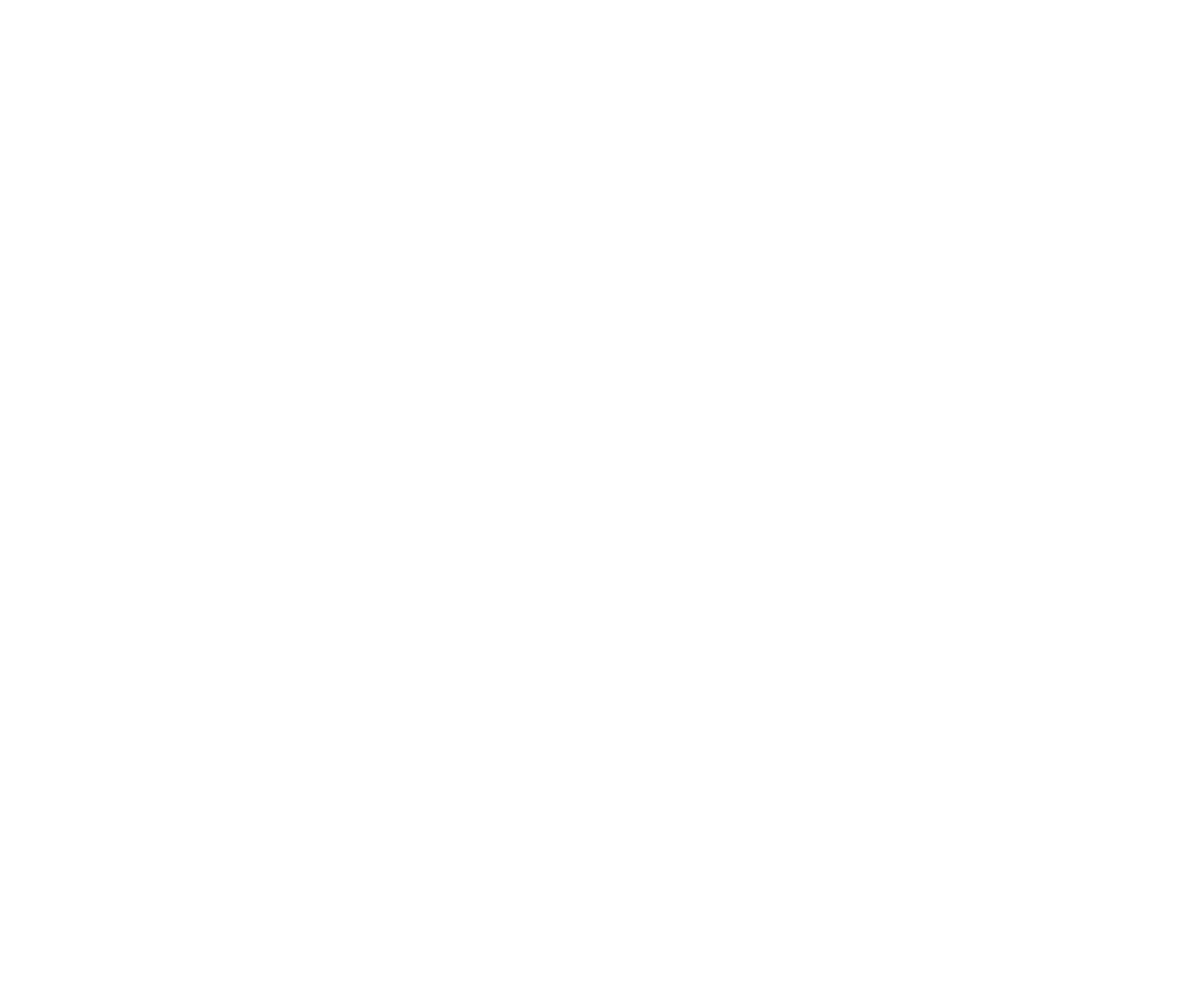
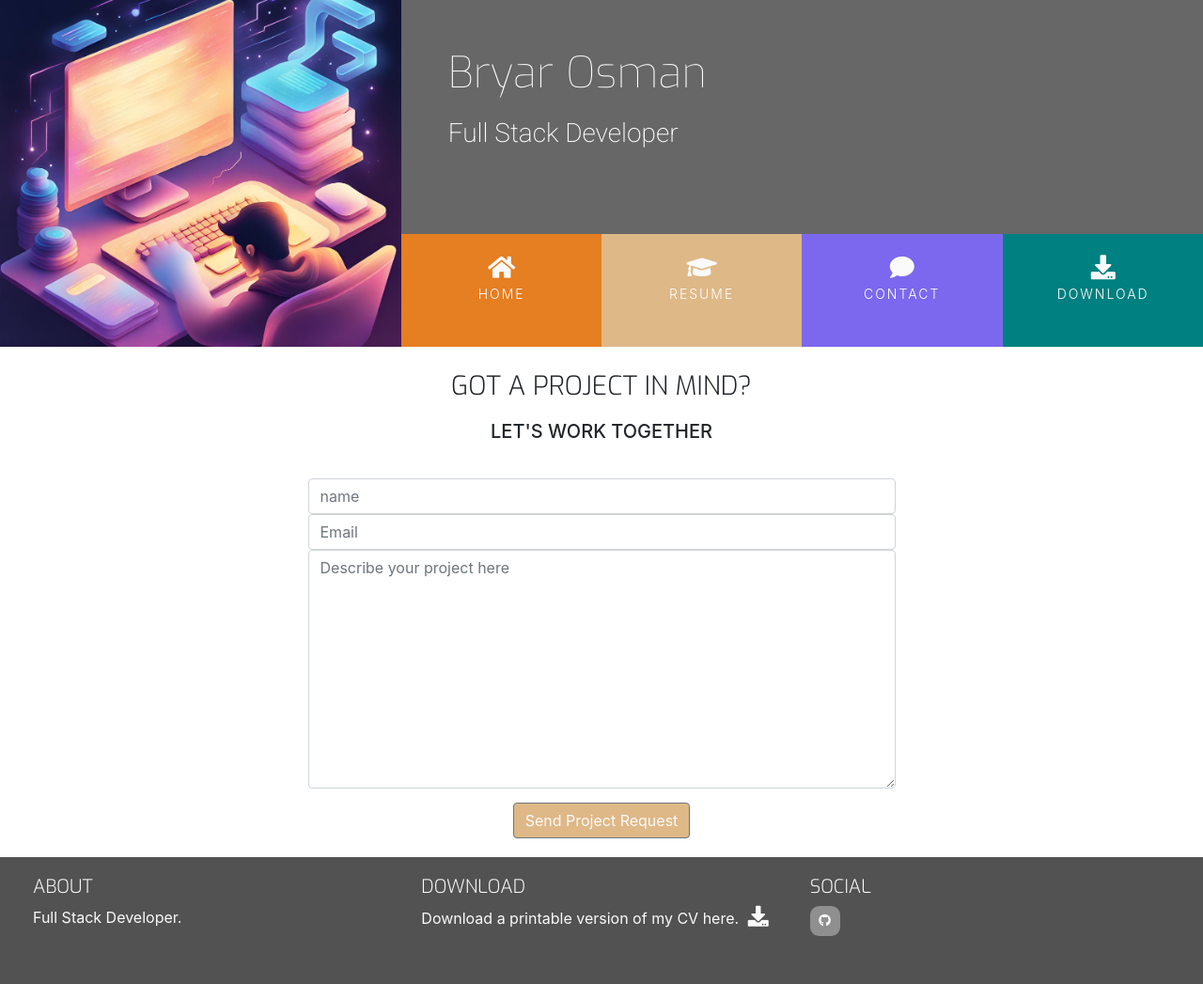
Before and after one commit to Bryaro/Resume-Project, a plain HTML site: page contact.html in a window 1280 px wide. Shown: the whole page at 94% size. Before the commit the page ends 800 px from the top, so only its background shows below. Drawn offline with nearby package versions, Linux system fonts and the light colour scheme.

Commit message:
Add form and CSS to contact page

```diff
--- a/assets/css/style.css
+++ b/assets/css/style.css
@@ -12,6 +12,10 @@
 
 .bg-color-personal-info {
     background-color: #f4f4f4;
+}
+
+.bg-color-contact {
+    background-color: #fff;
 }
 
 .ui-menu-color-home {
@@ -324,3 +328,40 @@ footer {
 .history-items {
     margin-bottom: 30px;
 }
+
+/* ----------------Contact Form-------------- */
+
+.contact-heading {
+    font-family: "Exo", sans-serif;
+    font-weight: 300;
+    margin-top: 25px;
+    margin-bottom: 20px;
+}
+
+.center-form {
+    padding-top: 10px;
+    margin: 0 auto;
+    max-width: 70%;
+}
+
+button[type="submit"] {
+    margin-top: 15px;
+    margin-bottom: 20px;
+    color: #fafafa;
+    background-color:burlywood;
+    transition: all .5s ease-in-out;
+    -moz-transition: all .5s ease-in-out;
+    -webkit-transition: all .5s ease-in-out;
+}
+
+
+/* ----------------Media Queries-------------- */
+
+@media(min-width: 992px) {
+    .center-form {
+        padding-top: 30px;
+        min-height: 240px;
+        margin: 0 auto;
+        max-width: 50%;
+    }
+}
--- a/contact.html
+++ b/contact.html
@@ -0,0 +1,100 @@
+<!DOCTYPE html>
+<html lang="en">
+<head>
+    <meta charset="UTF-8">
+    <meta name="viewport" content="width=device-width, initial-scale=1.0">
+    <link rel="stylesheet" href="https://maxcdn.bootstrapcdn.com/bootstrap/4.2.1/css/bootstrap.min.css" type="text/css" />
+    <link rel="stylesheet" href="https://use.fontawesome.com/releases/v5.0.10/css/all.css" integrity="sha384-+d0P83n9kaQMCwj8F4RJB66tzIwOKmrdb46+porD/OvrJ+37WqIM7UoBtwHO6Nlg" crossorigin="anonymous">
+    <link rel="stylesheet" href="https://cdnjs.cloudflare.com/ajax/libs/hover.css/2.1.1/css/hover-min.css" type="text/css" />
+    <link rel="stylesheet" href="assets/css/style.css">
+    <title>Bryar</title>
+</head>
+<body>
+    <header>
+        <div class="row no-gutters">
+            <a href="index.html" class="col-md-4 logo">
+
+            </a>
+            <div class="col-md-8">
+                <div class="row bg-color-name-title no-gutters">
+                    <div class="col heading">
+                        <h1 class="name">Bryar Osman</h1>
+                        <h2 class="title">Full Stack Developer</h2>
+                    </div>
+                </div>
+                <div class="row no-gutters">
+                    <div class="col">
+                        <ul id="nav" class="list-inline menucontainer">
+                            <li class="col-6 col-sm-3 ui-menu-color-home list-inline-item menuitem">
+                                <a href="index.html" class="hvr-sweep-to-bottom"><i class="fa fa-home" aria-hidden="true"></i><span>Home</span></a>
+                            </li>
+                            <li class="col-6 col-sm-3 ui-menu-color-resume list-inline-item menuitem">
+                                <a href="resume.html" class="hvr-sweep-to-bottom"><i class="fa fa-graduation-cap" aria-hidden="true"></i><span>Resume</span></a>
+                            </li>
+                            <li class="col-6 col-sm-3 ui-menu-color-contact list-inline-item menuitem">
+                                <a href="contact.html" class="hvr-sweep-to-bottom"><i class="fas fa-comment" aria-hidden="true"></i><span>Contact</span></a>
+                            </li>
+                            <li class="col-6 col-sm-3 ui-menu-color-download list-inline-item menuitem">
+                                <a href="#" class="hvr-sweep-to-bottom"><i class="fa fa-download" aria-hidden="true"></i><span>Download</span></a>
+                            </li>
+                        </ul>
+                    </div>
+                </div>
+            </div>
+        </div>
+    </header>
+    <div class="container-fluid">
+        <div class="row bg-color-contact">
+            <div class="col">
+                <h3 class="contact-heading uppercase text-center">Got a project in mind?</h3>
+                <h5 class="uppercase text-center">Let's work together</h5>
+
+                <div class="center-form">
+                    <form>
+                        <input type="text" name="name" id="fullname" class="form-control" placeholder="name" required>
+                        <input type="text" name="emai" id="emailaddress" class="form-control" placeholder="Email" required>
+                        <textarea name="projectsummary" id="projectsummary" class="form-control" cols="30" rows="10" placeholder="Describe your project here" required></textarea>
+                        <div class="form-row text-center">
+                            <div class="col">
+                                <button type="submit" class="btn btn-secondary">Send Project Request</button>
+                            </div>
+                        </div>
+                    </form>
+                </div>
+            </div>
+        </div>
+    </div>
+    <footer class="container-fluid">
+        <div id="footer-details" class="row">
+            <div class="col-sm-4">
+                <h5 class="uppercase general-sub">About</h5>
+                <p class="inline-block">
+                    Full Stack Developer.
+                </p>
+            </div>
+            <div class="col-sm-4">
+                <h5 class="uppercase general-sub">Download</h5>
+                <p class="inline-block">
+                    Download a printable version of my CV here.
+                    <a href="#" target="_blank" class="cv-pdf" >
+                        <i class="fa fa-download" aria-hidden="true"></i>
+                        <span class="sr-only">Download link.</span>
+                    </a>
+                </p>
+            </div>
+            <div class="col-sm-4">
+                <h5 class="uppercase general-sub">Social</h5>
+                <ul class="list-inline social-links">
+                    <li class="list-inline-item">
+                        <a target="_blank" href="https://github.com/Bryaro">
+                            <i class="fab fa-github"></i>
+                            <span class="sr-only" aria-hidden="true">GitHub</span>
+                        </a>
+                    </li>
+                </ul>
+            </div>
+        </div>
+
+    </footer>
+</body>
+</html>
```
Also changed, not shown: index.html (+2 -2 lines), resume.html (+1 -1 lines).
